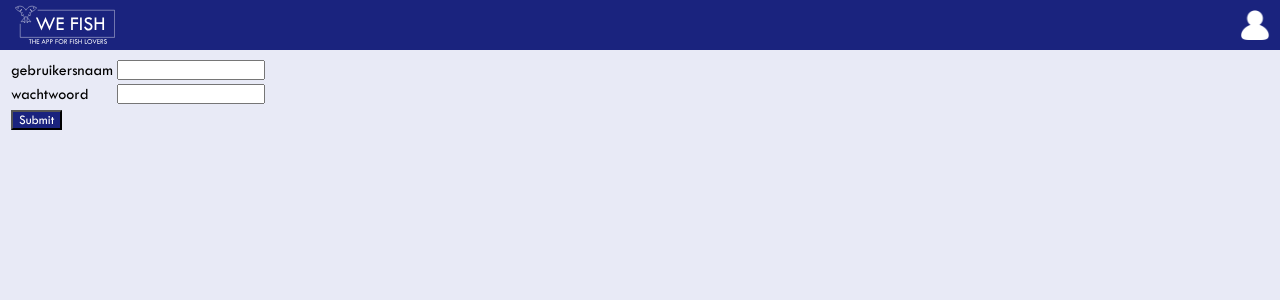
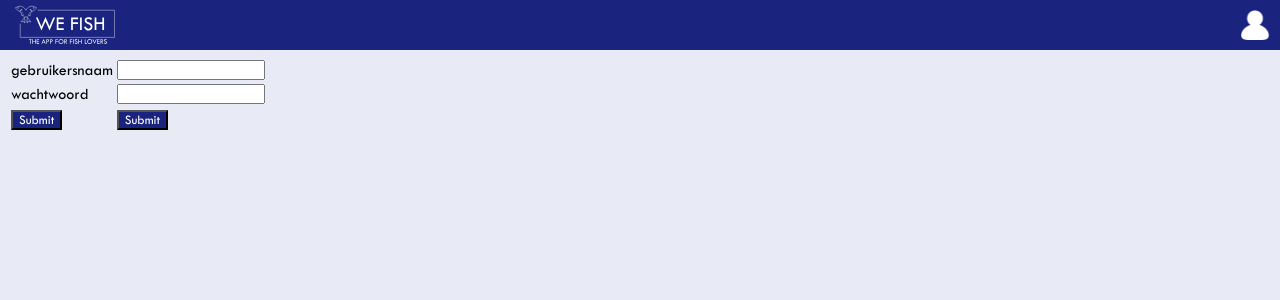
Before and after one commit to svennote/WeFish.github.io, a Jekyll site: the page built from login.html, in a window 1280 px wide. Shown: the top 300 px of the page. Built offline with Jekyll 4.4.1, drawn with Linux system fonts in a browser that asks for light colours.

Commit message:
aangepast

```diff
--- a/login.html
+++ b/login.html
@@ -10,7 +10,7 @@
     <form action="login.html">
     <tr><td><label>gebruikersnaam</label></td><td><input id="InlogNaam" name="naam" type="text" required="required"></td></tr>
     <tr><td><label>wachtwoord</label></td><td><input id ="InlogWachtwoord" name="wachtwoord" type="password" required ="required"></td><tr>
-   <tr><td><input id="btn_submit" type="submit" onClick= "GebruikerInloggen()"></td><td></td></tr>
+   <tr><td><input id="btn_submit" type="submit" onClick= "GebruikerInloggen()"></td><td><input id="btn_registreer" type="submit" href="registreer.html" placeholder="registreren"></td></tr>
     </form>
     </table>
 </div>
```
